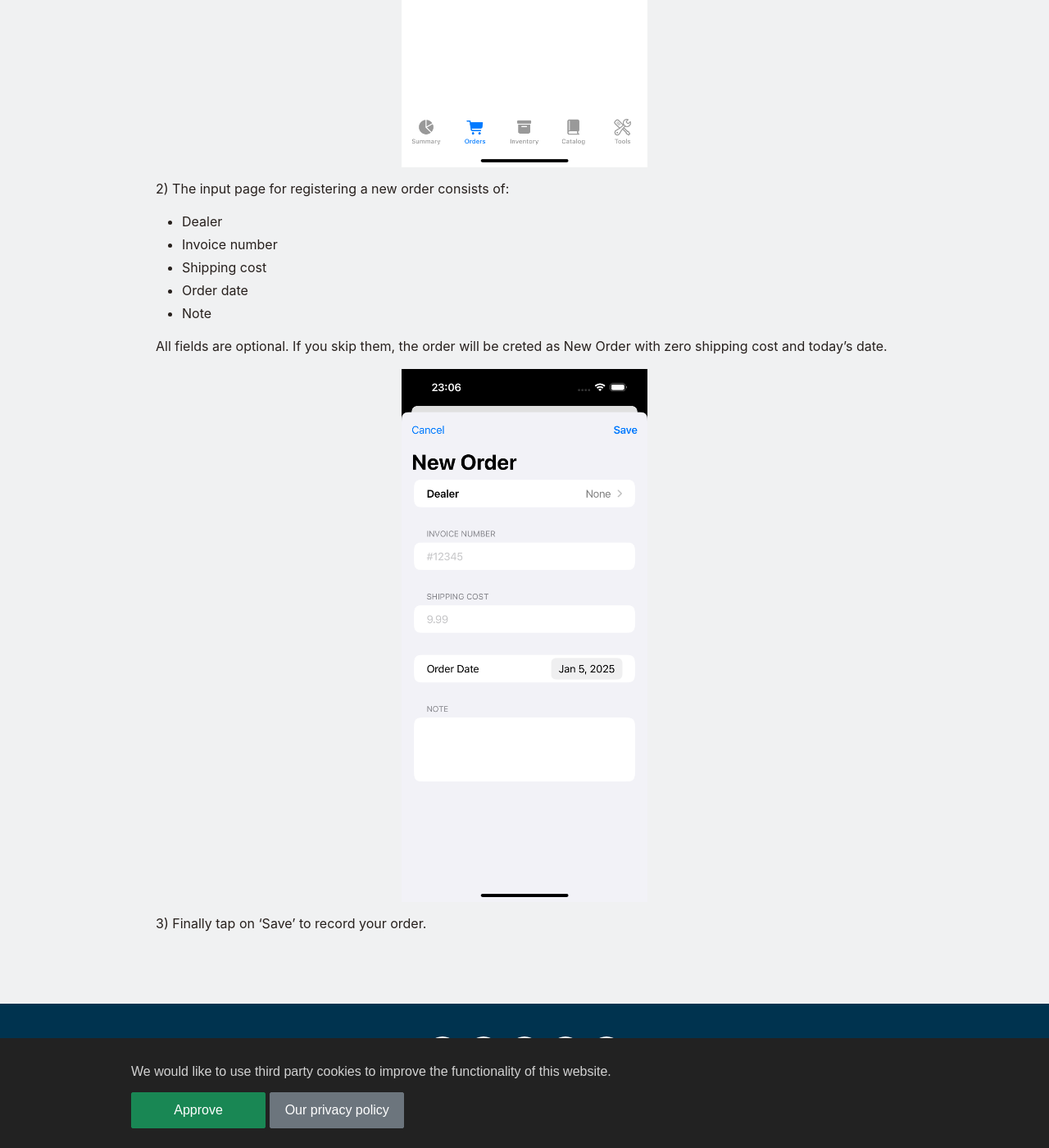
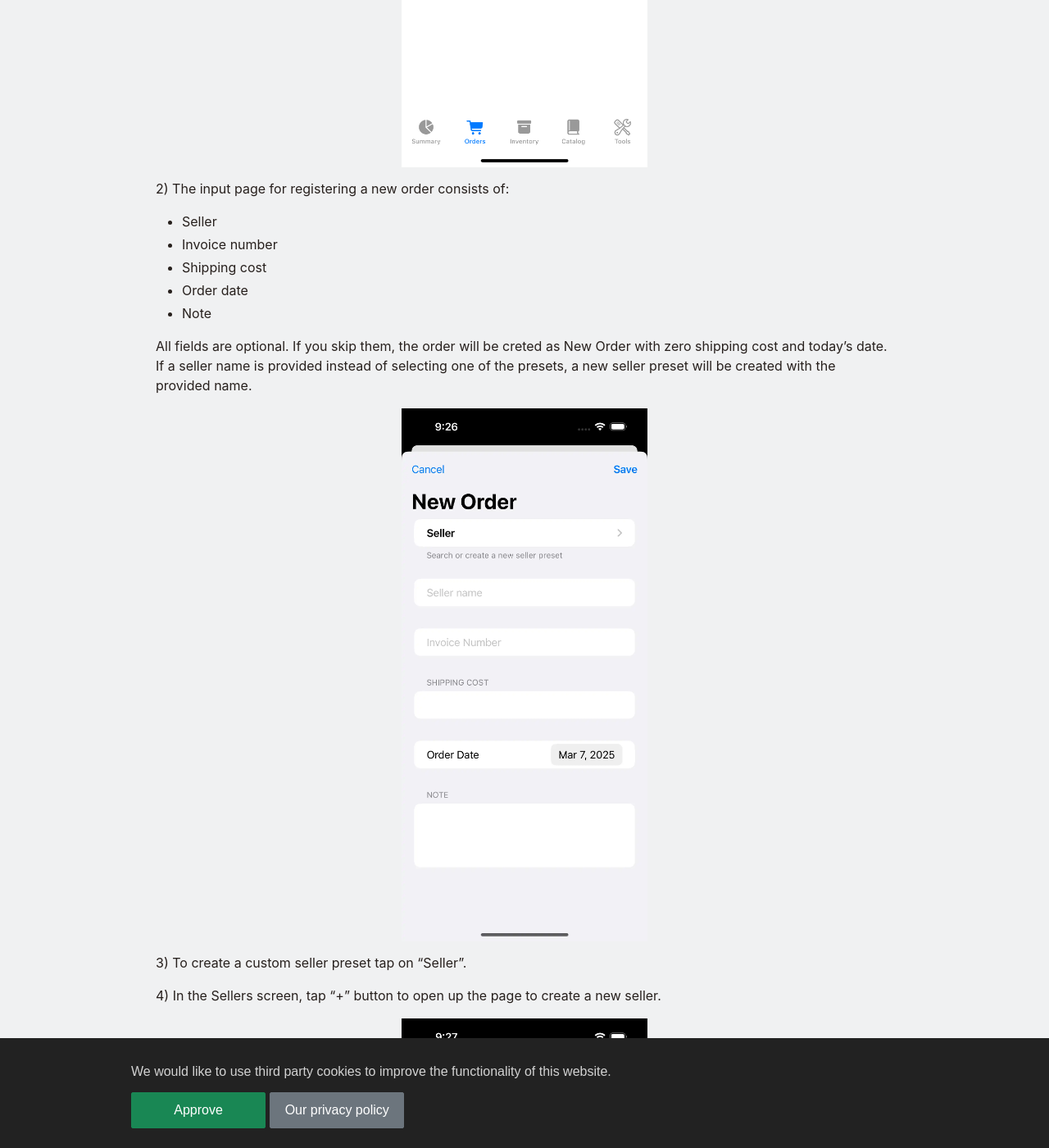
Before and after one commit to Precious-Metals-Manager/precious-metals-manager-landing-page, a Jekyll site: the page built from _getting-started/create-order.md, in a window 1280 px wide and 1400 px high, scrolled down 791 px. Shown: the whole window at 82% size. Built offline with Jekyll 4.4.1, drawn with Linux system fonts in a browser that asks for light colours; cached includes are drawn as plain includes; nearby versions of some CDN libraries; some of the changed text lies outside the part shown.

Commit message:
Update create order article

```diff
--- a/_getting-started/create-order.md
+++ b/_getting-started/create-order.md
@@ -14,17 +14,39 @@
 
 2) The input page for registering a new order consists of:
 
-* Dealer
+* Seller
 * Invoice number
 * Shipping cost
 * Order date
 * Note
 
-All fields are optional. If you skip them, the order will be creted as New Order with zero shipping cost and today's date.
+All fields are optional. If you skip them, the order will be creted as New Order with zero shipping cost and today's date. If a seller name is provided instead of selecting one of the presets, a new seller preset will be created with the provided name.
 
 {% include theme-image.html
    data_light="/assets/images/light/create_order_light.webp"
    data_dark="/assets/images/dark/create_order_dark.webp"
    alt="Order input parameters" %}
 
-3) Finally tap on 'Save' to record your order.
+3) To create a custom seller preset tap on "Seller".
+
+4) In the Sellers screen, tap "+" button to open up the page to create a new seller.
+
+{% include theme-image.html
+   data_light="/assets/images/light/sellers_light.webp"
+   data_dark="/assets/images/dark/sellers_dark.webp"
+   alt="Sellers" %}
+
+5) The input page for registering a new seller consists of:
+
+* Type (Dealer, Individual, Refiner)
+* Name (required)
+* Website/Forum link
+
+{% include theme-image.html
+   data_light="/assets/images/light/create_seller_light.webp"
+   data_dark="/assets/images/dark/create_seller_dark.webp"
+   alt="Create seller" %}
+
+6) Tap on 'Save' to record your seller, and select it to use it in your new order.
+
+7) Finally tap on 'Save' to record your order.
```
Also changed, not shown: _getting-started/modify-delete-order.md (+1 -1 lines), assets/images/dark/create_order_dark.webp, assets/images/dark/create_seller_dark.webp (added), assets/images/dark/sellers_dark.webp (added), assets/images/light/create_order_light.webp, assets/images/light/create_seller_light.webp (added), assets/images/light/sellers_light.webp (added).
